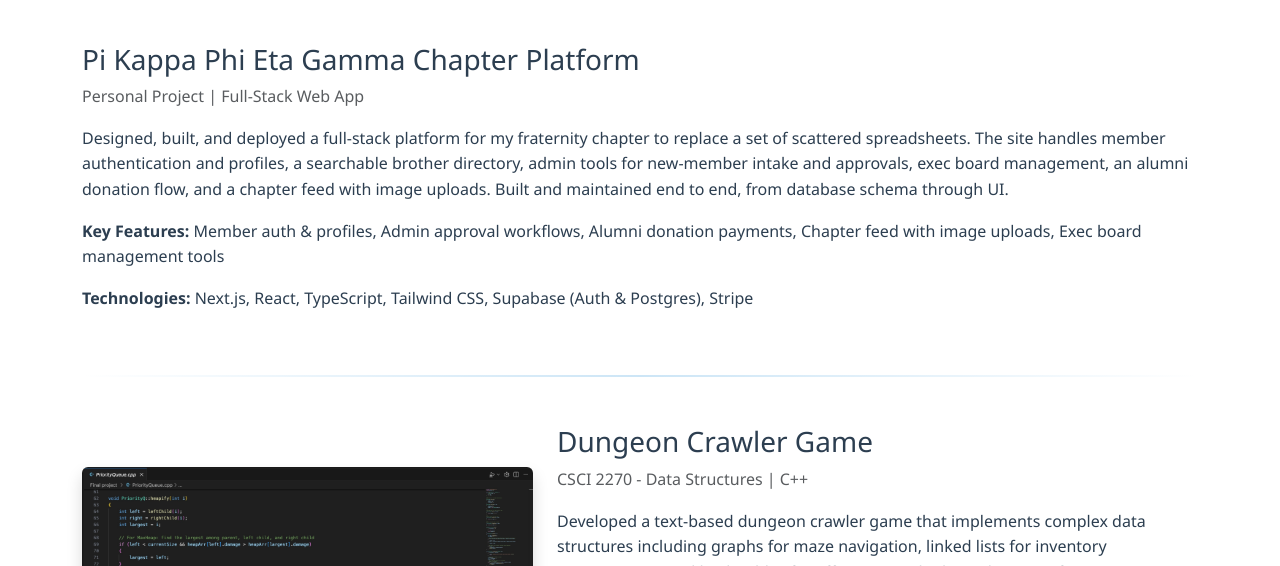
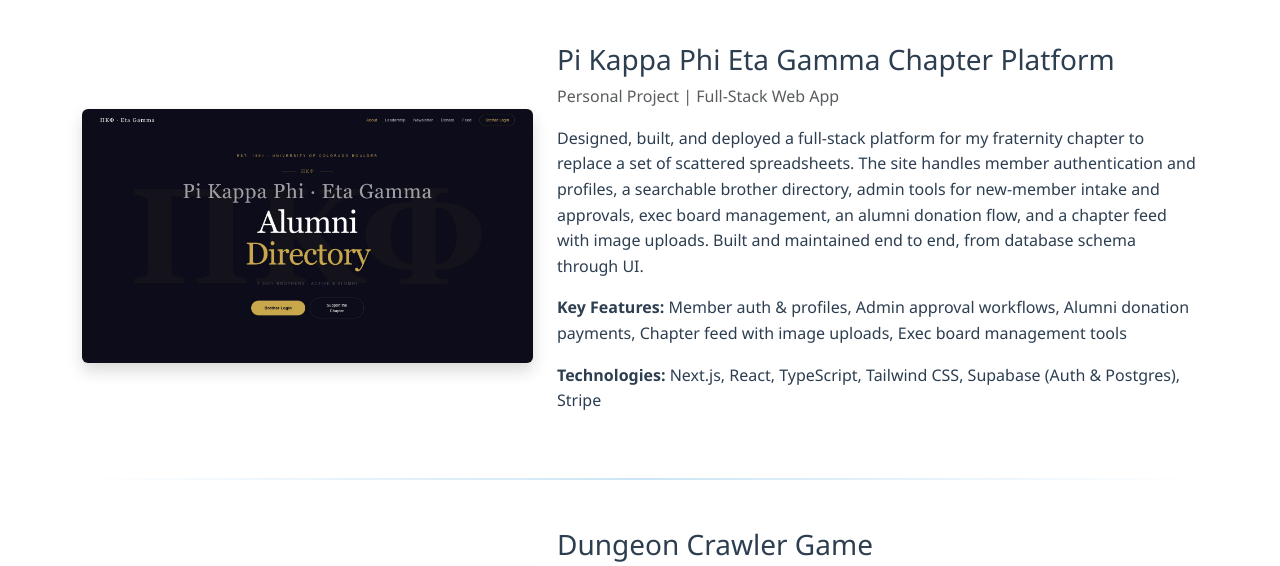
Before and after one commit to Fyn-walk/fyn-walker-portfolio, a plain HTML site: page views/projects.html in a window 1280 px wide. Shown: the part 167-733 px from the top of the page. Drawn offline with nearby package versions, Linux system fonts and the light colour scheme.

Commit message:
Add landing page screenshot for Pi Kappa Phi Eta Gamma project

```diff
--- a/views/projects.html
+++ b/views/projects.html
@@ -44,7 +44,10 @@
 
         <!-- Project 0 -->
         <div class="row mb-5 align-items-center">
-            <div class="col-md-12">
+            <div class="col-md-5">
+                <img src="../resources/img/pikapp.jpg" alt="Pi Kappa Phi Eta Gamma Chapter Platform" class="img-fluid rounded shadow">
+            </div>
+            <div class="col-md-7">
                 <h3>Pi Kappa Phi Eta Gamma Chapter Platform</h3>
                 <p class="text-muted">Personal Project | Full-Stack Web App</p>
                 <p>
```
Also changed, not shown: resources/img/pikapp.jpg (added).
